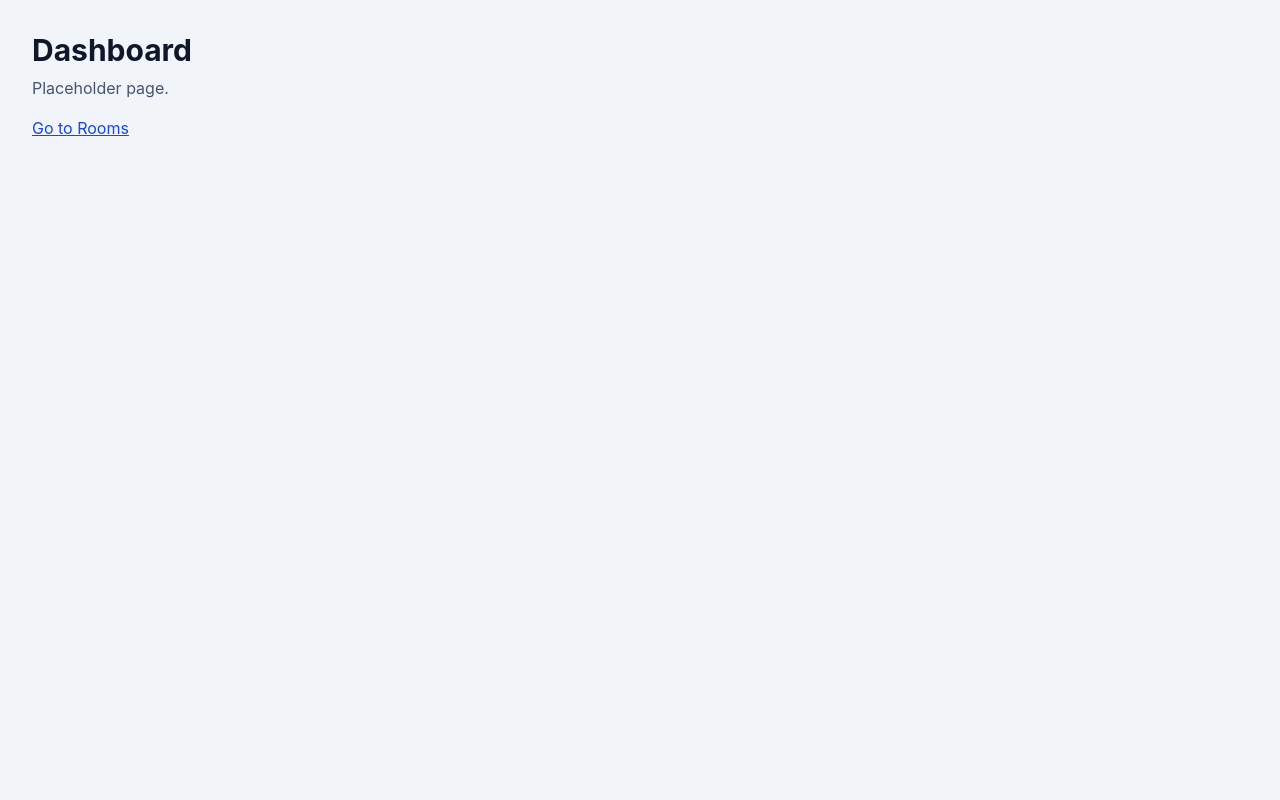
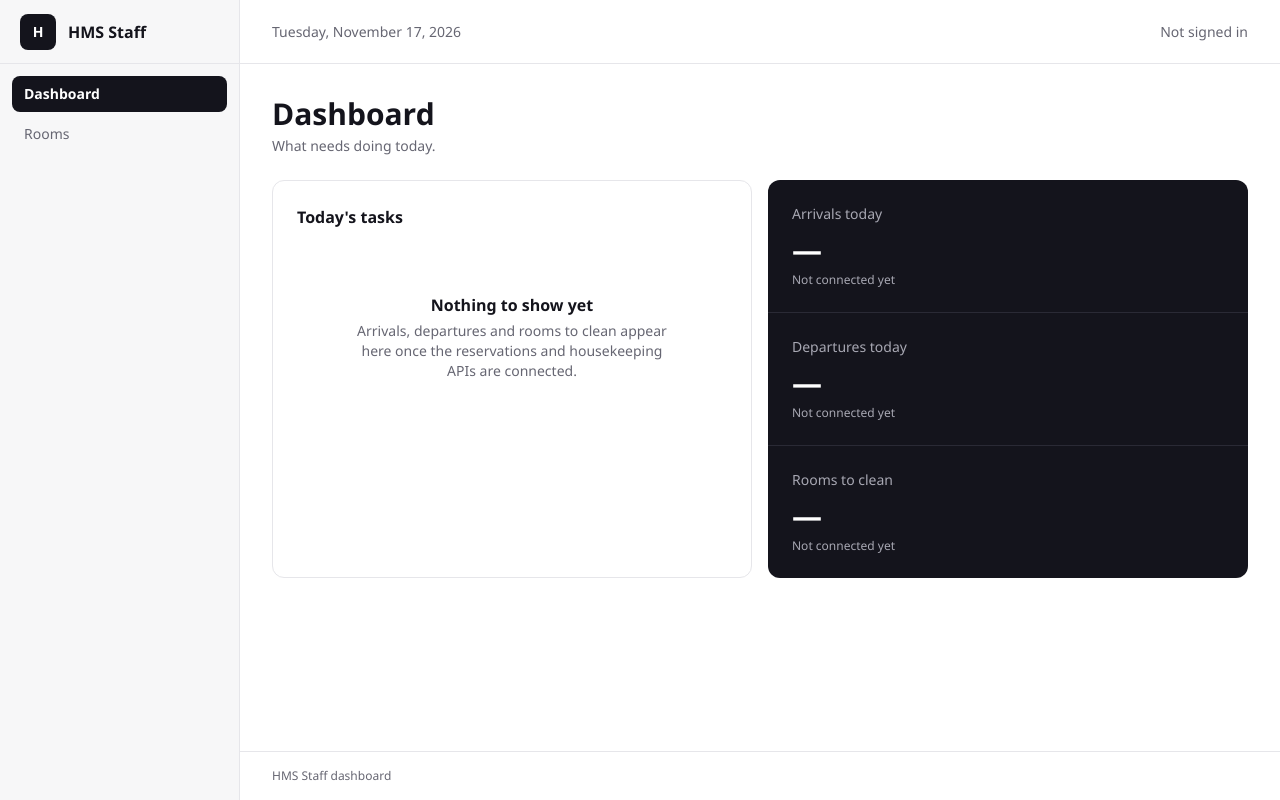
Before and after one commit to Selah-technologies/hotel-management-system, a React (Vite) app in the folder apps/staff/: page /dashboard in a window 1280 px wide. Built offline with nearby package versions, Linux system fonts and the light colour scheme.

Commit message:
feat(staff): add layout shell and visual theme (NFR-08)

```diff
--- /dev/null
+++ b/apps/staff/src/components/AppLayout.tsx
@@ -0,0 +1,93 @@
+import { useState } from "react";
+import { NavLink, Outlet } from "react-router";
+
+// Menu items for pages that exist so far. More are added as pages are built.
+const NAV_ITEMS = [
+  { to: "/dashboard", label: "Dashboard" },
+  { to: "/rooms", label: "Rooms" },
+];
+
+// Uses the browser's clock. The hotel's time zone is TO BE CONFIRMED WITH HOTEL.
+function formatToday(): string {
+  return new Date().toLocaleDateString(undefined, {
+    weekday: "long",
+    day: "numeric",
+    month: "long",
+    year: "numeric",
+  });
+}
+
+export default function AppLayout() {
+  const [menuOpen, setMenuOpen] = useState(false);
+
+  return (
+    <div className="min-h-screen bg-white text-ink md:flex">
+      <a
+        href="#main"
+        className="sr-only focus:not-sr-only focus:absolute focus:left-3 focus:top-3 focus:z-10 focus:rounded focus:bg-white focus:px-3 focus:py-2"
+      >
+        Skip to content
+      </a>
+
+      <aside className="border-b border-line bg-sidebar md:w-60 md:shrink-0 md:border-b-0 md:border-r">
+        <div className="flex h-16 items-center justify-between border-b border-line px-4 md:px-5">
+          <div className="flex items-center gap-3">
+            <span className="grid size-9 place-items-center rounded-lg bg-ink text-sm font-bold text-white">
+              H
+            </span>
+            <span className="text-base font-semibold">HMS Staff</span>
+          </div>
+          <button
+            type="button"
+            className="rounded-lg border border-line bg-white px-3 py-1.5 text-sm md:hidden"
+            aria-expanded={menuOpen}
+            aria-controls="main-nav"
+            onClick={() => setMenuOpen((open) => !open)}
+          >
+            Menu
+          </button>
+        </div>
+        <nav
+          id="main-nav"
+          aria-label="Main"
+          className={`${menuOpen ? "block" : "hidden"} p-3 md:block`}
+        >
+          <ul className="space-y-1">
+            {NAV_ITEMS.map((item) => (
+              <li key={item.to}>
+                <NavLink
+                  to={item.to}
+                  onClick={() => setMenuOpen(false)}
+                  className={({ isActive }) =>
+                    `block rounded-lg px-3 py-2 text-sm outline-none focus-visible:ring-2 focus-visible:ring-ink focus-visible:ring-offset-2 ${
+                      isActive
+                        ? "bg-ink font-semibold text-white"
+                        : "text-ink-soft hover:bg-black/5 hover:text-ink"
+                    }`
+                  }
+                >
+                  {item.label}
+                </NavLink>
+              </li>
+            ))}
+          </ul>
+        </nav>
+      </aside>
+
+      <div className="flex min-h-screen flex-1 flex-col">
+        <header className="hidden h-16 items-center justify-between border-b border-line px-8 md:flex">
+          <p className="text-sm text-ink-soft">{formatToday()}</p>
+          <p className="text-sm text-ink-soft">Not signed in</p>
+        </header>
+        <main id="main" tabIndex={-1} className="flex-1 px-4 py-8 outline-none md:px-8">
+          <div className="mx-auto max-w-5xl">
+            <Outlet />
+          </div>
+        </main>
+        <footer className="border-t border-line px-4 py-4 text-xs text-ink-soft md:px-8">
+          HMS Staff dashboard
+        </footer>
+      </div>
+    </div>
+  );
+}
--- /dev/null
+++ b/apps/staff/src/components/PageHeader.tsx
@@ -0,0 +1,15 @@
+type PageHeaderProps = {
+  title: string;
+  description?: string;
+};
+
+export default function PageHeader({ title, description }: PageHeaderProps) {
+  return (
+    <header className="mb-6">
+      <h1 className="text-3xl font-bold text-ink">{title}</h1>
+      {description ? (
+        <p className="mt-1 max-w-prose text-sm text-ink-soft">{description}</p>
+      ) : null}
+    </header>
+  );
+}
--- /dev/null
+++ b/apps/staff/src/components/Panel.tsx
@@ -0,0 +1,15 @@
+import type { ReactNode } from "react";
+
+type PanelProps = {
+  title: string;
+  children: ReactNode;
+};
+
+export default function Panel({ title, children }: PanelProps) {
+  return (
+    <section className="rounded-xl border border-line bg-white p-6">
+      <h2 className="text-base font-semibold text-ink">{title}</h2>
+      <div className="mt-3">{children}</div>
+    </section>
+  );
+}
--- /dev/null
+++ b/apps/staff/src/components/StatPanel.tsx
@@ -0,0 +1,26 @@
+type Stat = {
+  label: string;
+  value: string;
+  note?: string;
+};
+
+type StatPanelProps = {
+  label: string;
+  stats: Stat[];
+};
+
+export default function StatPanel({ label, stats }: StatPanelProps) {
+  return (
+    <section aria-label={label} className="rounded-xl bg-night text-white">
+      <dl className="divide-y divide-night-line">
+        {stats.map((stat) => (
+          <div key={stat.label} className="p-6">
+            <dt className="text-sm text-night-soft">{stat.label}</dt>
+            <dd className="mt-2 text-3xl font-bold">{stat.value}</dd>
+            {stat.note ? <p className="mt-1 text-xs text-night-soft">{stat.note}</p> : null}
+          </div>
+        ))}
+      </dl>
+    </section>
+  );
+}
--- a/apps/staff/src/index.css
+++ b/apps/staff/src/index.css
@@ -1 +1,13 @@
 @import "tailwindcss";
+
+/* Colours live here only. Brand colours are TO BE CONFIRMED WITH HOTEL. */
+@theme {
+  --color-ink: #14141c;
+  --color-ink-soft: #666672;
+  --color-line: #e6e6ea;
+  --color-sidebar: #f7f7f8;
+  --color-night: #14141c;
+  --color-night-line: #2a2a35;
+  --color-night-soft: #a8a8b3;
+  --font-sans: "Segoe UI", system-ui, -apple-system, "Helvetica Neue", Arial, sans-serif;
+}
--- a/apps/staff/src/pages/DashboardPage.tsx
+++ b/apps/staff/src/pages/DashboardPage.tsx
@@ -1,13 +1,30 @@
-import { Link } from "react-router";
+import PageHeader from "../components/PageHeader";
+import Panel from "../components/Panel";
+import StatPanel from "../components/StatPanel";
 
 export default function DashboardPage() {
   return (
-    <main className="min-h-screen bg-slate-100 p-8">
-      <h1 className="text-3xl font-bold text-slate-900">Dashboard</h1>
-      <p className="mt-2 text-slate-600">Placeholder page.</p>
-      <Link to="/rooms" className="mt-4 inline-block text-blue-700 underline">
-        Go to Rooms
-      </Link>
-    </main>
+    <div>
+      <PageHeader title="Dashboard" description="What needs doing today." />
+      <div className="grid gap-4 md:grid-cols-2">
+        <Panel title="Today's tasks">
+          <div className="flex min-h-48 flex-col items-center justify-center text-center">
+            <p className="font-semibold text-ink">Nothing to show yet</p>
+            <p className="mt-1 max-w-xs text-sm text-ink-soft">
+              Arrivals, departures and rooms to clean appear here once the reservations and
+              housekeeping APIs are connected.
+            </p>
+          </div>
+        </Panel>
+        <StatPanel
+          label="Today at a glance"
+          stats={[
+            { label: "Arrivals today", value: "—", note: "Not connected yet" },
+            { label: "Departures today", value: "—", note: "Not connected yet" },
+            { label: "Rooms to clean", value: "—", note: "Not connected yet" },
+          ]}
+        />
+      </div>
+    </div>
   );
 }
--- a/apps/staff/src/pages/NotFoundPage.tsx
+++ b/apps/staff/src/pages/NotFoundPage.tsx
@@ -1,13 +1,13 @@
 import { Link } from "react-router";
+import PageHeader from "../components/PageHeader";
 
 export default function NotFoundPage() {
   return (
-    <main className="min-h-screen bg-slate-100 p-8">
-      <h1 className="text-3xl font-bold text-slate-900">Page not found</h1>
-      <p className="mt-2 text-slate-600">That address does not exist in the staff app.</p>
-      <Link to="/dashboard" className="mt-4 inline-block text-blue-700 underline">
+    <div>
+      <PageHeader title="Page not found" description="That address does not exist in the staff app." />
+      <Link to="/dashboard" className="text-ink underline">
         Go to Dashboard
       </Link>
-    </main>
+    </div>
   );
 }
--- a/apps/staff/src/pages/RoomsPage.tsx
+++ b/apps/staff/src/pages/RoomsPage.tsx
@@ -1,13 +1,12 @@
-import { Link } from "react-router";
+import PageHeader from "../components/PageHeader";
 
 export default function RoomsPage() {
   return (
-    <main className="min-h-screen bg-slate-100 p-8">
-      <h1 className="text-3xl font-bold text-slate-900">Rooms</h1>
-      <p className="mt-2 text-slate-600">Placeholder page.</p>
-      <Link to="/dashboard" className="mt-4 inline-block text-blue-700 underline">
-        Back to Dashboard
-      </Link>
-    </main>
+    <div>
+      <PageHeader
+        title="Rooms"
+        description="Room list and status. This page is connected to the API in a later step."
+      />
+    </div>
   );
 }
--- a/apps/staff/src/routes.tsx
+++ b/apps/staff/src/routes.tsx
@@ -1,4 +1,5 @@
 import { Navigate, Route, Routes } from "react-router";
+import AppLayout from "./components/AppLayout";
 import DashboardPage from "./pages/DashboardPage";
 import RoomsPage from "./pages/RoomsPage";
 import NotFoundPage from "./pages/NotFoundPage";
@@ -7,9 +8,11 @@ export default function AppRoutes() {
   return (
     <Routes>
       <Route path="/" element={<Navigate to="/dashboard" replace />} />
-      <Route path="/dashboard" element={<DashboardPage />} />
-      <Route path="/rooms" element={<RoomsPage />} />
-      <Route path="*" element={<NotFoundPage />} />
+      <Route element={<AppLayout />}>
+        <Route path="/dashboard" element={<DashboardPage />} />
+        <Route path="/rooms" element={<RoomsPage />} />
+        <Route path="*" element={<NotFoundPage />} />
+      </Route>
     </Routes>
   );
 }
```
